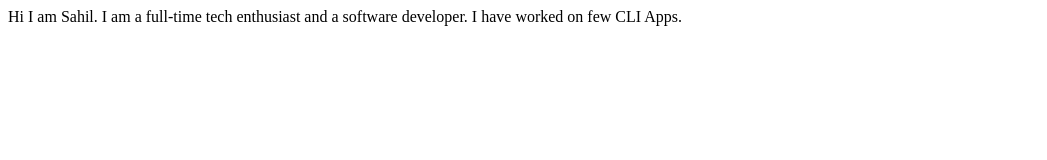
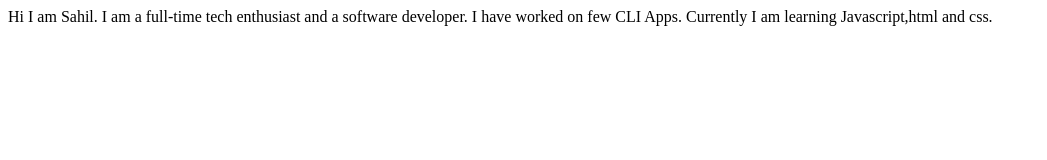
Before and after one commit to sahil-repos/sahil-site, a plain HTML site: page index.html in a window 1280 px wide. Shown: the whole page, without its empty margins (0-1047 px from the left). Drawn offline with Linux system fonts and the light colour scheme.

Commit message:
Updateed learning on Index.html

```diff
--- a/index.html
+++ b/index.html
@@ -11,5 +11,7 @@
     I am a full-time tech enthusiast and a software developer.
 
     I have worked on few CLI Apps.
+
+    Currently I am learning Javascript,html and css.
 </body>
 </html>
```
